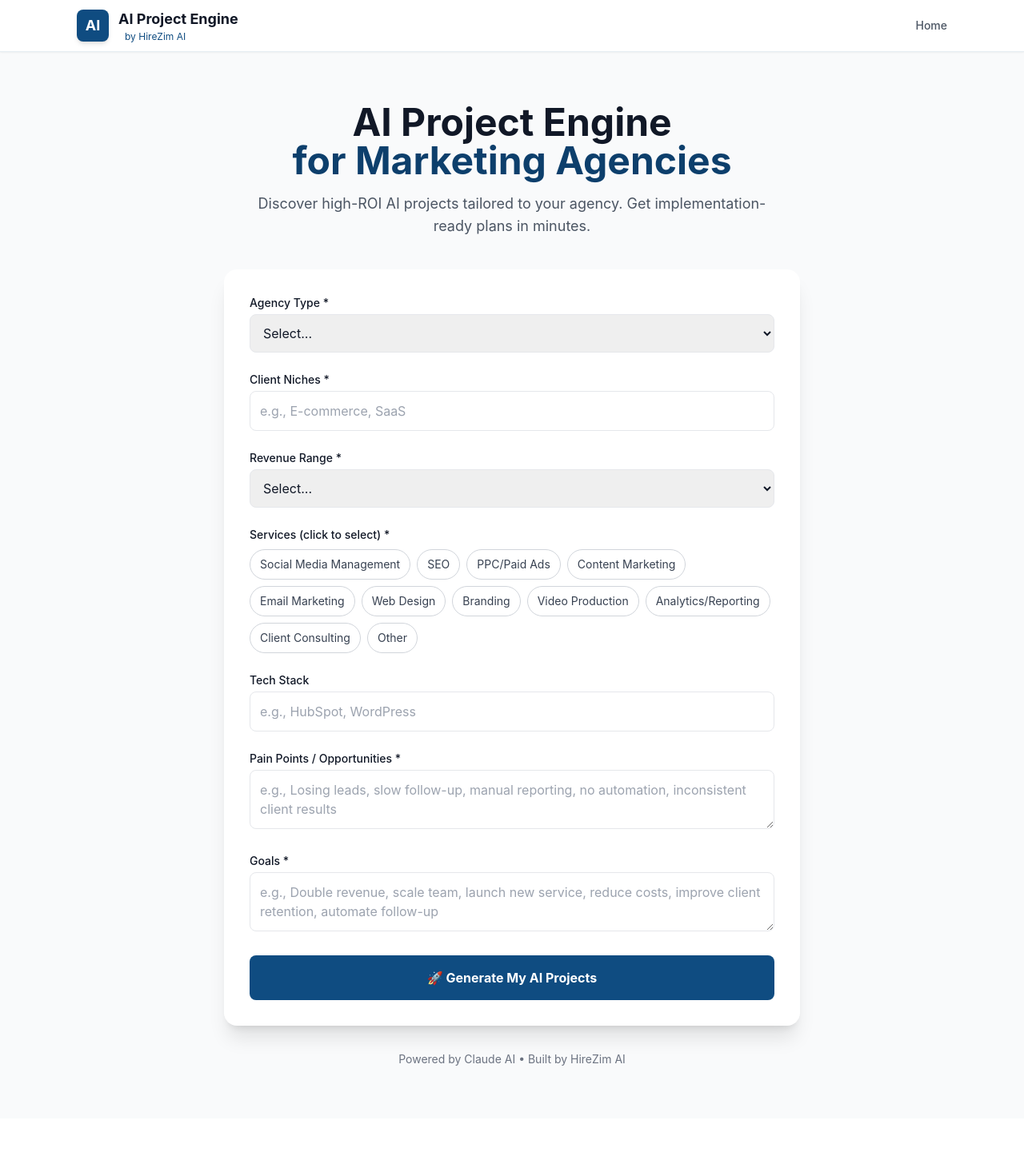
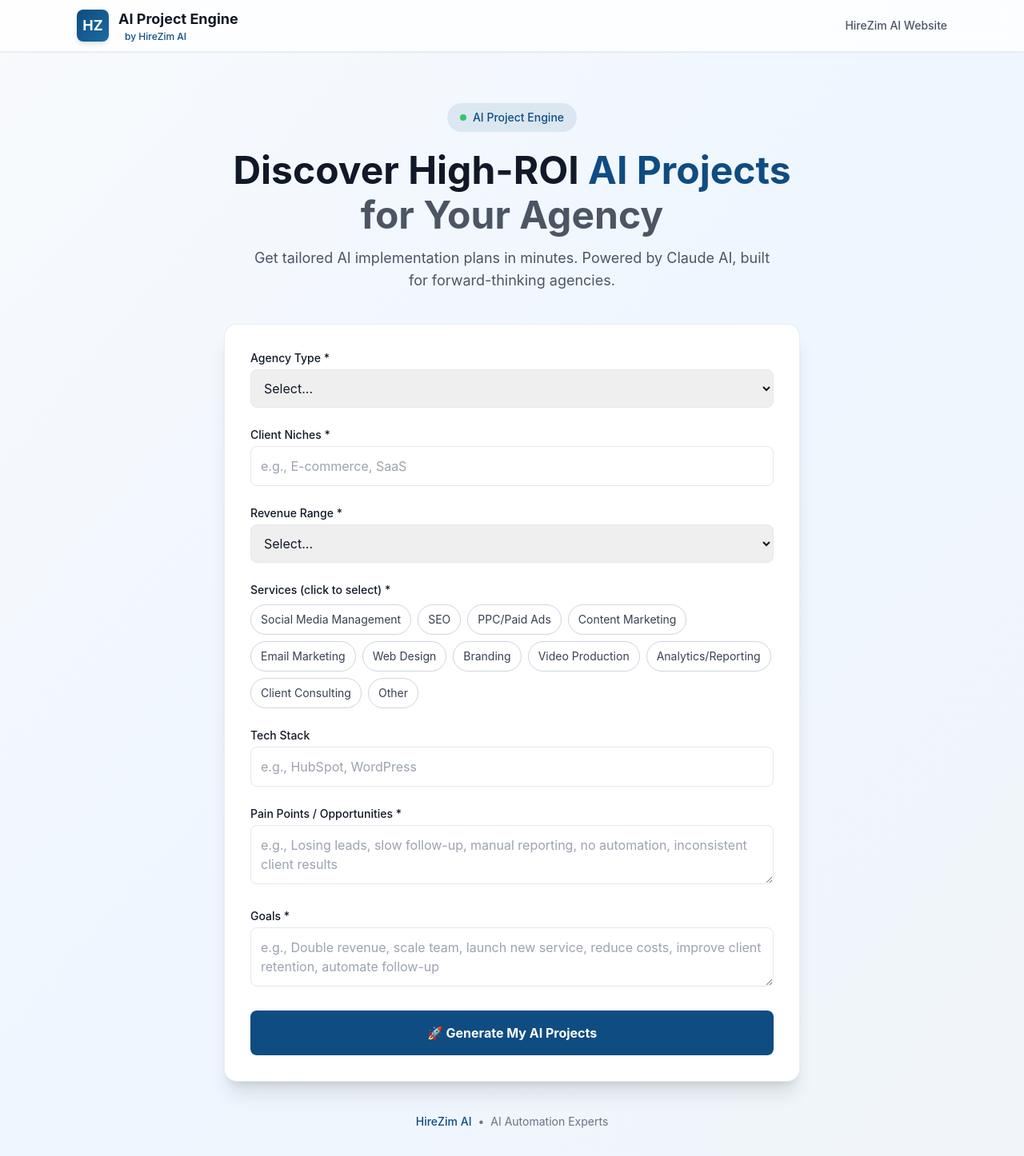
Before and after one commit to HireZimAI/project-engine, a Next.js app: page / in a window 1280 px wide. Shown: the top 1446 px of the page at 80% size. Before the commit the page ends 1399 px from the top, so only its background shows below. Built offline with nearby package versions, Linux system fonts and the light colour scheme.

Commit message:
Style: Apply HireZim AI branding colors

```diff
--- a/app/page.tsx
+++ b/app/page.tsx
@@ -3,29 +3,37 @@ import Header from '@/components/Header';
 
 export default function Home() {
   return (
-    <div className="min-h-screen bg-gray-50">
+    <div className="min-h-screen bg-gradient-to-br from-slate-50 via-blue-50 to-slate-100">
       <Header />
       <main className="max-w-3xl mx-auto px-4 py-12 sm:px-6 lg:py-16">
         {/* Hero Section */}
         <div className="text-center mb-10">
+          <div className="inline-flex items-center gap-2 bg-primary/10 px-4 py-2 rounded-full mb-6">
+            <span className="w-2 h-2 bg-green-500 rounded-full animate-pulse"></span>
+            <span className="text-sm font-medium text-primary">AI Project Engine</span>
+          </div>
           <h1 className="text-4xl sm:text-5xl font-bold text-gray-900 mb-4">
-            AI Project Engine
-            <span className="block text-primary-600">for Marketing Agencies</span>
+            Discover High-ROI <span className="text-primary">AI Projects</span>
+            <span className="block text-gray-600 mt-2">for Your Agency</span>
           </h1>
           <p className="text-lg text-gray-600 max-w-2xl mx-auto">
-            Discover high-ROI AI projects tailored to your agency.
-            Get implementation-ready plans in minutes.
+            Get tailored AI implementation plans in minutes.
+            Powered by Claude AI, built for forward-thinking agencies.
           </p>
         </div>
 
         {/* Input Form */}
-        <div className="bg-white rounded-2xl shadow-xl p-6 sm:p-8">
+        <div className="bg-white rounded-2xl shadow-xl p-6 sm:p-8 border border-primary/10">
           <InputForm />
         </div>
 
         {/* Footer */}
-        <div className="mt-8 text-center text-sm text-gray-500">
-          <p>Powered by Claude AI • Built by HireZim AI</p>
+        <div className="mt-10 text-center text-sm text-gray-500">
+          <p className="flex items-center justify-center gap-2">
+            <span className="text-primary font-medium">HireZim AI</span>
+            <span>•</span>
+            <span>AI Automation Experts</span>
+          </p>
         </div>
       </main>
     </div>
--- a/components/Header.tsx
+++ b/components/Header.tsx
@@ -4,25 +4,27 @@ import Link from 'next/link';
 
 export default function Header() {
   return (
-    <header className="bg-white border-b border-primary/10 sticky top-0 z-50 shadow-sm">
+    <header className="bg-white/80 backdrop-blur-md border-b border-primary/10 sticky top-0 z-50 shadow-sm">
       <div className="max-w-6xl mx-auto px-4 sm:px-6 lg:px-8">
         <div className="flex items-center justify-between h-16">
           <Link href="/" className="flex items-center gap-3">
-            <div className="w-10 h-10 bg-primary rounded-lg flex items-center justify-center shadow-md">
-              <span className="text-white font-bold text-lg">AI</span>
+            <div className="w-10 h-10 bg-gradient-to-br from-primary to-primary-light rounded-lg flex items-center justify-center shadow-md">
+              <span className="text-white font-bold text-lg">HZ</span>
             </div>
             <div>
               <span className="text-lg font-bold text-gray-900">AI Project Engine</span>
-              <span className="text-xs text-primary ml-2 block">by HireZim AI</span>
+              <span className="text-xs text-primary font-medium ml-2 block">by HireZim AI</span>
             </div>
           </Link>
           <nav className="flex items-center gap-4">
-            <Link
-              href="/"
+            <a
+              href="https://hirezim.ai"
+              target="_blank"
+              rel="noopener noreferrer"
               className="text-sm font-medium text-gray-600 hover:text-primary transition-colors"
             >
-              Home
-            </Link>
+              HireZim AI Website
+            </a>
           </nav>
         </div>
       </div>
--- a/tailwind.config.ts
+++ b/tailwind.config.ts
@@ -9,9 +9,16 @@ const config: Config = {
   theme: {
     extend: {
       colors: {
-        // HireZim AI Brand Colors
+        brand: {
+          blue: '#0F4C81',
+          blueLight: '#1A6BA0',
+          blueDark: '#0A3558',
+          green: '#22C55E',
+          greenLight: '#4ADE80',
+          greenDark: '#16A34A',
+        },
         primary: {
-          DEFAULT: '#0F4C81',  // HireZim Blue
+          DEFAULT: '#0F4C81',
           light: '#1A6BA0',
           dark: '#0A3558',
           50: '#e6f0f7',
@@ -26,7 +33,7 @@ const config: Config = {
           900: '#05182d',
         },
         accent: {
-          DEFAULT: '#22C55E',  // Green accent
+          DEFAULT: '#22C55E',
           light: '#4ADE80',
           dark: '#16A34A',
           50: '#f0fdf4',
@@ -47,6 +54,10 @@ const config: Config = {
       fontFamily: {
         sans: ['Inter', 'system-ui', 'sans-serif'],
       },
+      backgroundImage: {
+        'gradient-radial': 'radial-gradient(var(--tw-gradient-stops))',
+        'hero-pattern': 'linear-gradient(135deg, #0F4C81 0%, #1A6BA0 100%)',
+      },
     },
   },
   plugins: [],
```
